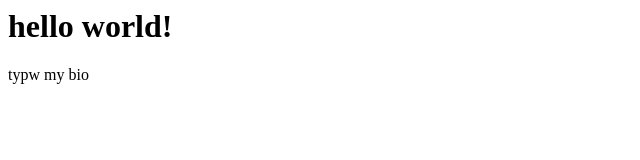
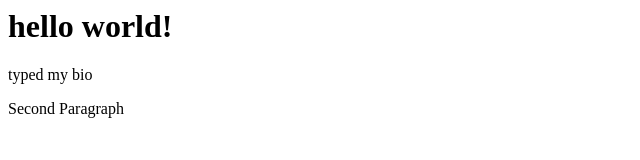
Before and after one commit to angel124eva/angel124eva.github.io, a plain HTML site: page index.html in a window 1280 px wide. Shown: the whole page, without its empty margins (0-640 px from the left). Drawn offline with Linux system fonts and the light colour scheme.

Commit message:
added more content

```diff
--- a/index.html
+++ b/index.html
@@ -1,2 +1,3 @@
 <h1> hello world!</h1>
-<p>typw my bio</p>
+<p>typed my bio</p>
+<p> Second Paragraph </p>
```
